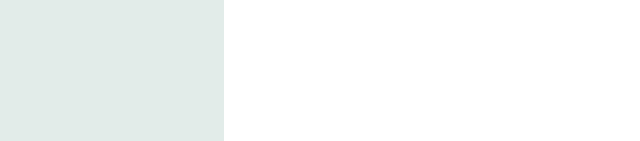
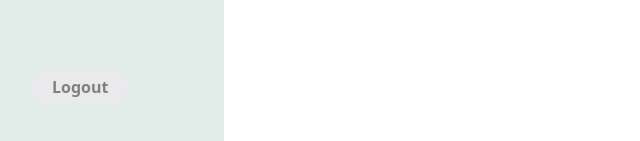
Before and after one commit to DinuriN/MediTech, a React (Create React App) app in the folder frontend/: page /adminSideNavBar in a window 1280 px wide. Shown: the part 656-797 px from the top of the page, without its empty margins (0-640 px from the left). Built offline with nearby package versions, Linux system fonts and the light colour scheme; sample sign-in values are in the browser's storage.

Commit message:
logout button added to admin nav bar

```diff
--- a/frontend/src/Components/Common/AdminProfile/AdminSideNavBar.js
+++ b/frontend/src/Components/Common/AdminProfile/AdminSideNavBar.js
@@ -1,4 +1,4 @@
-import React from 'react';
+import React, { useEffect, useState } from 'react';
 import "../AdminProfile/AdminSideNavBar.css";
 import AdminProfDashboardIcon from "../AdminProfile/AdminProfImages/admin-prof-dashboard-icon.png"
 import AdminStaffIcon from "../AdminProfile/AdminProfImages/admin-prof-stafficon.png"
@@ -6,9 +6,16 @@ import AdminProfpatientsIcon from "../AdminProfile/AdminProfImages/admin-prof-pa
 import AdminProfAppointmentIcon from "../AdminProfile/AdminProfImages/admin-prof-appointment-icon.png"
 import AdminProfInventoryIcon from "../AdminProfile/AdminProfImages/admin-prof-laboratory-icon.png"
 import AdminProfDepartmentsIcon from "../AdminProfile/AdminProfImages/admin-prof-department-icon.png"
+import LogOutForUsers from "../LoginForUsers/LogoutFUsers";
+
 
 
 function AdminSideNavBar() {
+  const [isAuthenticated, setIsAuthenticated] = useState(false);
+
+  useEffect(() => {
+    setIsAuthenticated(!!localStorage.getItem("token"));
+  }, []);
   return (
     <div>
         <div className='side-nav-bar'>
@@ -23,7 +30,20 @@ function AdminSideNavBar() {
                 <li><a href='#'><img src={AdminProfAppointmentIcon}/>     Appointments</a></li>
                 <li><a href='#'><img src={AdminProfInventoryIcon}/>     Inventory</a></li>
                 <li><a href='#'><img src={AdminProfDepartmentsIcon}/>     Departments</a></li>
+
               </ul>
+              {/* Logout Button - Only visible if logged in */}
+
+              <div className='logout-button-contanier'>
+
+        {isAuthenticated && (
+          <div className="nav-li logout-li">
+
+            <LogOutForUsers />
+            </div>
+
+        )}
+        </div>
             </div>
 
         </div>
--- a/frontend/src/Components/Common/Header.js
+++ b/frontend/src/Components/Common/Header.js
@@ -1,12 +1,14 @@
-import React, { useState } from "react";
+import React, { useState,useEffect } from "react";
 import "boxicons/css/boxicons.min.css";
 import meditechLogo from "../Common/common-images/meditech-logo-1.png";
 import "../Common/Common-styles/Header.css";
 import { Link } from "react-router-dom";
 import LoginForUsers from "./LoginForUsers/LoginForUsers";
 
+
 function Header() {
   const [showLogin, setShowLogin] = useState(false);
+
 
   return (
     <div className="header-main-container">
@@ -32,6 +34,8 @@ function Header() {
                 <div className="authentication-btn">
                   <button onClick={() => setShowLogin(true)}>Login</button>
                 </div>
+
+
                 <div className="authentication-btn">
                   <button>Sign Up</button>
                 </div>
--- a/frontend/src/Components/Common/LoginForUsers/LoginStyles.css
+++ b/frontend/src/Components/Common/LoginForUsers/LoginStyles.css
@@ -57,3 +57,23 @@
     color: red;
     font-size: 14px;
 }
+
+/* logout */
+.log-out-button-users{
+    border-style: hidden;
+    border-radius: 30vh;
+    padding: 5px 20px;
+    font-weight: 600;
+    border-color: gray;
+    background-color: #eaeaec;
+    color: gray;
+    position: absolute;
+    bottom: 5vh;
+}
+
+.log-out-button-users:hover{
+    border-color: black;
+    color: black;
+    background-color: #ccc;
+    transition: 0.3s ease;
+}
--- a/frontend/src/Components/Common/LoginForUsers/LogoutFUsers.js
+++ b/frontend/src/Components/Common/LoginForUsers/LogoutFUsers.js
@@ -16,7 +16,7 @@ const Logout = () => {
   };
 
   return (
-    <button onClick={handleLogout} className="btn btn-danger">
+    <button onClick={handleLogout} className="log-out-button-users">
       Logout
     </button>
   );
--- a/frontend/src/Components/Common/NavBar.js
+++ b/frontend/src/Components/Common/NavBar.js
@@ -1,8 +1,11 @@
-import React from 'react';
+import React, { useEffect, useState } from 'react';
 import {Link} from 'react-router-dom';
 
 
+
 function NavBar() {
+
+
   return (
     <div>
       <ul className='nav'>
@@ -35,6 +38,7 @@ function NavBar() {
             <h1>Lab Inventory</h1>
             </Link>
         </li>
+
       </ul>
     </div>
   );
--- a/frontend/src/Components/Patients/PatientDetails.js
+++ b/frontend/src/Components/Patients/PatientDetails.js
@@ -6,7 +6,6 @@ import "../Common/AdminProfile/AdminProfileSample.css";
 import "../Patients/PatientDetails.css";
 import AdminSideNavBar from '../Common/AdminProfile/AdminSideNavBar';
 import DeleteIcon from "./delete-icon-dinuri.png"
-import Logout from "../Common/LoginForUsers/LogoutFUsers";
 
 
 const URL = "http://localhost:5000/patients";
@@ -18,7 +17,7 @@ const fetchHandler = async () => {
 
 
 function PatientDetails() {
-  const isAuthenticated = localStorage.getItem("token");
+
     const [patients, setPatients] = useState([]);
     const [searchQuery, setSearchQuery] = useState("");
     const [noResults, setNoResults] = useState(false);
@@ -130,7 +129,7 @@ function PatientDetails() {
             </tbody>
             </table>
 
-            {isAuthenticated && <li><Logout /></li>}
+
         </div>
 
         </div>
```
Also changed, not shown: frontend/src/Components/Common/AdminProfile/AdminSideNavBar.css (line endings or trailing spaces).
